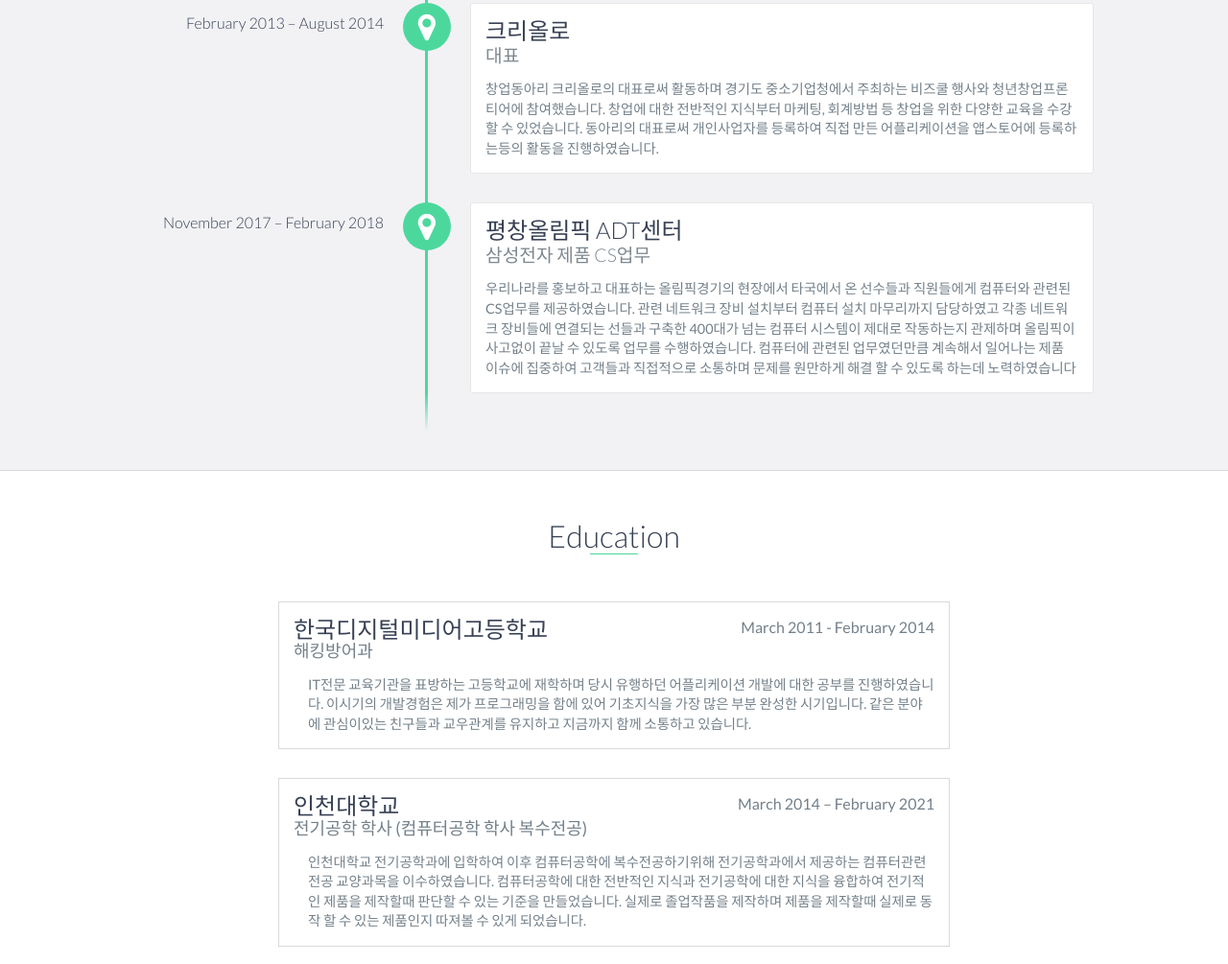
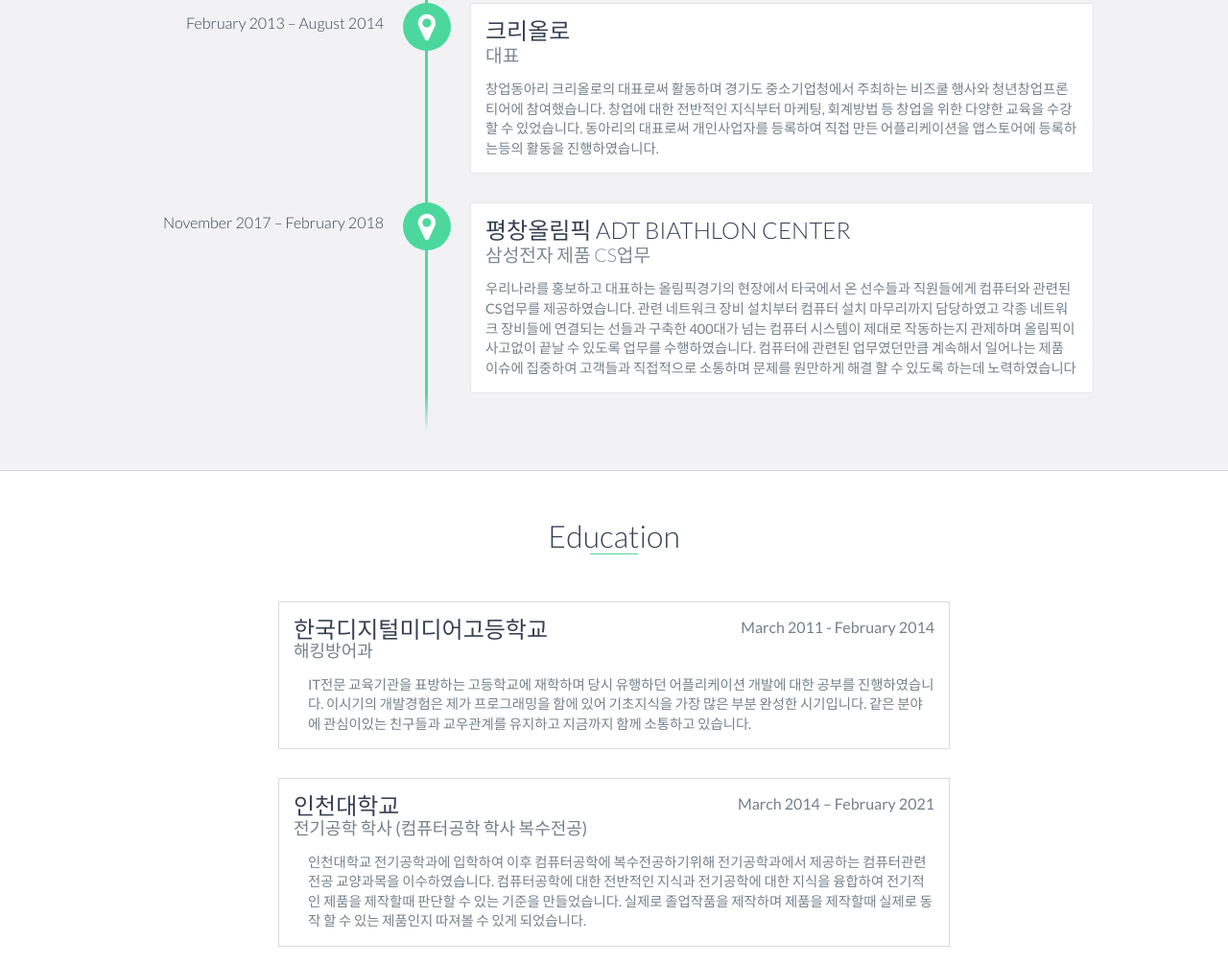
Before and after one commit to Lixmna/Lixmna.github.io, a website: page index.html in a window 1280 px wide. Shown: the part 1484-2489 px from the top of the page at 96% size. Drawn offline with nearby package versions, Linux system fonts and the light colour scheme; a web font is replaced by a local one.

Commit message:
바이애슬론

```diff
--- a/index.html
+++ b/index.html
@@ -121,7 +121,7 @@
                 </p>
             </div>
             <div data-date="November 2017 – February 2018">
-                <h3>평창올림픽 ADT센터</h3>
+                <h3>평창올림픽 ADT BIATHLON CENTER</h3>
                 <h4>삼성전자 제품 CS업무</h4>
                 <p>
                     우리나라를 홍보하고 대표하는 올림픽경기의 현장에서 타국에서 온 선수들과 직원들에게 컴퓨터와 관련된 CS업무를 제공하였습니다. 관련 네트워크 장비 설치부터 컴퓨터 설치 마무리까지 담당하였고
```
